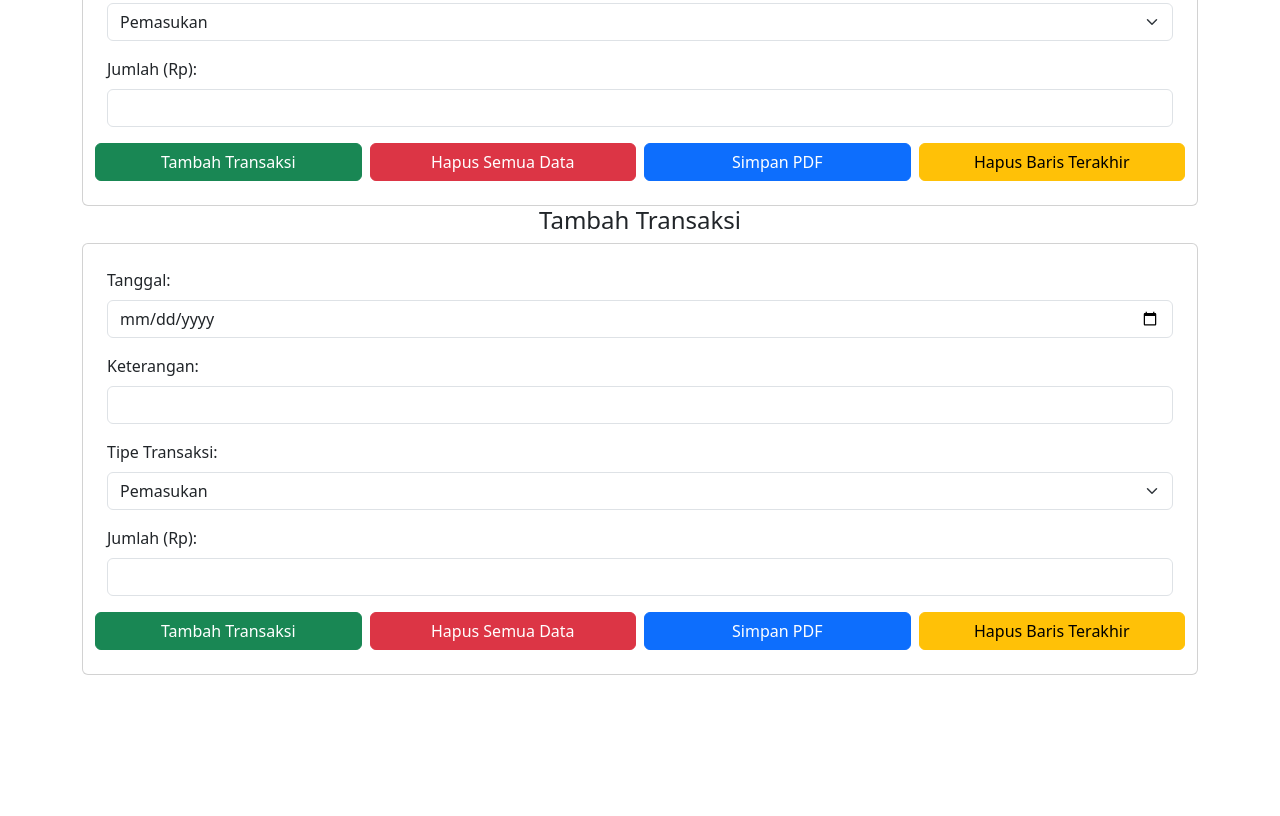
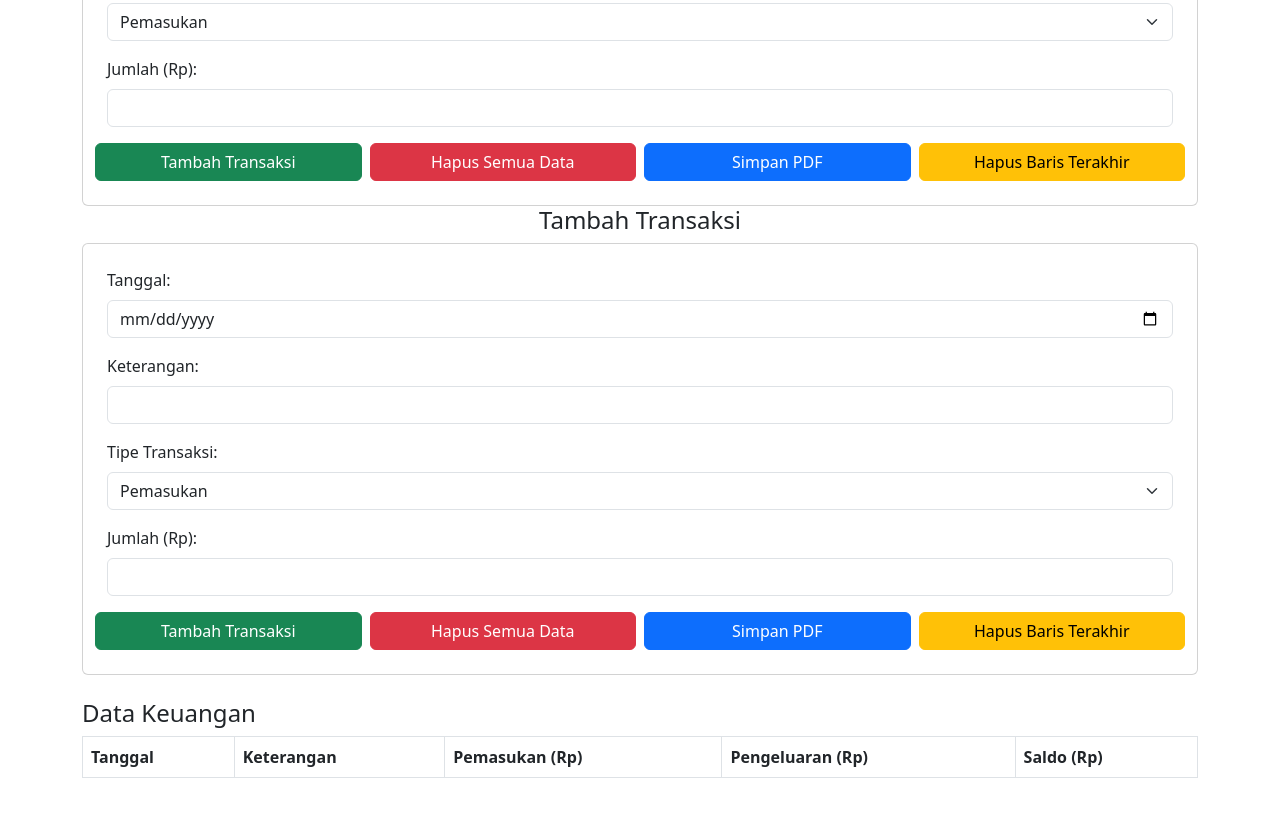
Before and after one commit to AdelitanSalsabilahAmir/UTS_AdelitanSalsabilahAmir_LaporanKeuanganHarian, a plain HTML site: page index.html in a window 1280 px wide. Shown: the part 455-1271 px from the top of the page. Before the commit the page ends 1154 px from the top, so only its background shows below. Drawn offline with nearby package versions, Linux system fonts and the light colour scheme.

Commit message:
commit data keuangan

```diff
--- a/index.html
+++ b/index.html
@@ -63,7 +63,6 @@
         </button>
       </div>
     </div>
-
     <h4 class="text-center">Tambah Transaksi</h4>
     <div class="card p-4">
       <div class="mb-3">
@@ -94,3 +93,16 @@
         </button>
       </div>
     </div>
+    <h4 class="mt-4">Data Keuangan</h4>
+    <table class="table table-bordered mt-2">
+      <thead>
+        <tr>
+          <th>Tanggal</th>
+          <th>Keterangan</th>
+          <th>Pemasukan (Rp)</th>
+          <th>Pengeluaran (Rp)</th>
+          <th>Saldo (Rp)</th>
+        </tr>
+      </thead>
+      <tbody id="dataKeuangan"></tbody>
+    </table>
```
